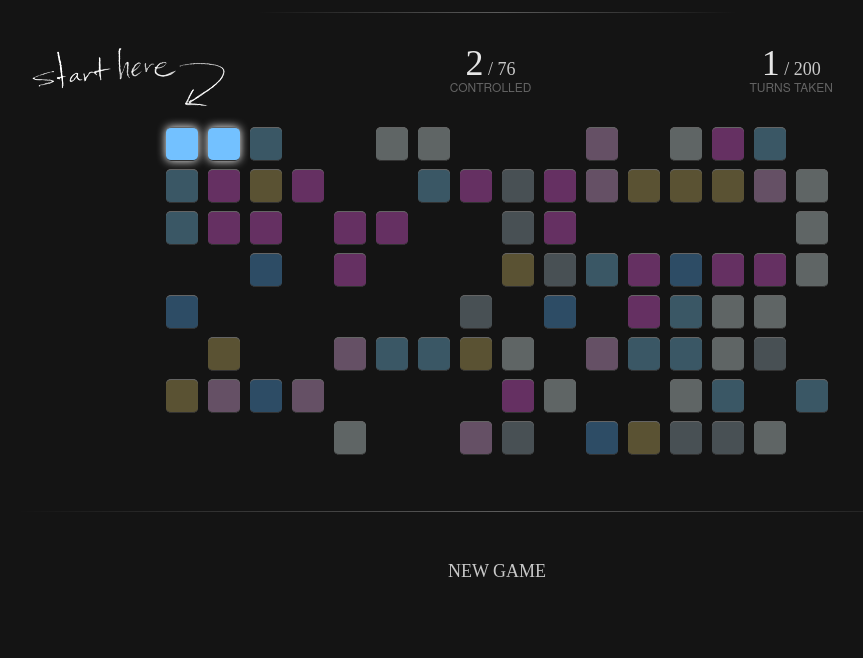
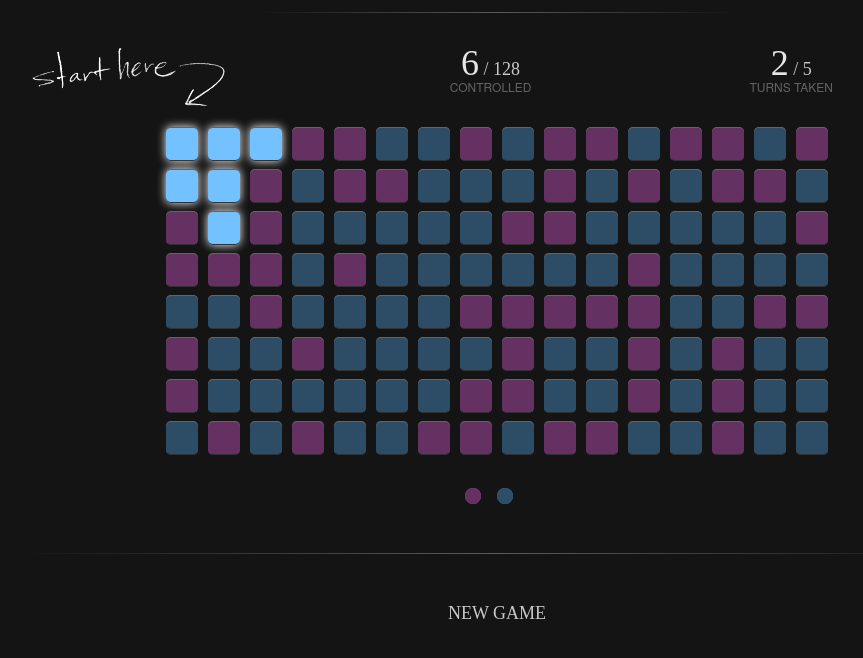
Before and after one commit to k39chen/ColorGame, a plain HTML site: page index.html in a window 1280 px wide. Both pictures are taken after a click on the element 367 px from the left and 276 px from the top of the page. Shown: the part 132-790 px from the top of the page, without its empty margins (143-1006 px from the left). Drawn offline with Linux system fonts and the light colour scheme; a web font is replaced by a local one.

Commit message:
Added a whole slew of functionality and refocused the game objective

```diff
--- a/css/main.css
+++ b/css/main.css
@@ -64,3 +64,6 @@ h1 {
 	font-size: 12px;
 	color: rgb(100,100,100);
 }
+b {
+	font-family: HelveticaNeue;
+}
--- a/index.html
+++ b/index.html
@@ -50,6 +50,7 @@
 
 
 			<div id="canvas"></div>
+			<div id="controlBar"></div>
 
 			<div class="divider"></div>
 
--- a/js/colorGame.js
+++ b/js/colorGame.js
@@ -27,9 +27,9 @@ var OPACITY_CONTROLLED = 0.0;
 var OPACITY_HOVER = 0.0;
 
 // tile states
-var STATE_ACTIVE = "active";
+var STATE_ACTIVE 	 = "controlled";
 var STATE_CONTROLLED = "controlled";
-var STATE_DORMANT = "dormant";
+var STATE_DORMANT 	 = "dormant";
 
 function Game(canvas) {
 
@@ -41,6 +41,7 @@ function Game(canvas) {
 
 	// game components
 	this.canvas = canvas;
+	this.controlBar = $("#controlBar")
 	this.startMarker = $("#start-marker");
 	this.turnsCounter = $("#turns-container");
 	this.completionCounter = $("#completion-container");
@@ -52,7 +53,7 @@ function Game(canvas) {
 		hGap: 10,
 		vGap: 10,
 		animDuration: 250,
-		seed: 60
+		seed: 100
 	};
 
 	// tile constants
@@ -65,7 +66,9 @@ function Game(canvas) {
 	};
 
 	// set of colors
-	this.numColors = 7;
+	this.numColors = 0;
+	this.minColors = 2;
+	this.maxColors = 7;
 	this.colors = [];
 	this.currentColorIndex = -1;
 
@@ -73,7 +76,7 @@ function Game(canvas) {
 	this.numTiles = 0;
 	this.numTurns = 0;
 	this.totalTiles = 0;
-	this.totalTurns = 200;
+	this.totalTurns = 0;
 
 	// cached game metrics
 	this._numTiles = -1;
@@ -84,7 +87,7 @@ function Game(canvas) {
 	// game variables
 	this.anchor = null;
 	this.controlled = [];
-	this.active = [];
+	this.boundary = [];
 
 	this.start = function() {
 
@@ -99,9 +102,13 @@ function Game(canvas) {
 
 		// first we must create the board!
 		self.clear();
-		self.active = [];
 		self.controlled = [];
+		self.boundary = [];
 		_createBoard();
+		_createControlBar();
+
+		// create modal background
+		_createModal();
 
 		// fade everything into existence
 		self.startMarker.css(o).stop().animate(o_,d);
@@ -143,11 +150,24 @@ function Game(canvas) {
 
 	function _createBoard() {
 
+		// hide the modal message
+		_hideModal();
+
 		// generate the appropriate number of colors
 		self.colors = [];
+		self.numColors = Math.floor(Math.random() * (self.maxColors-self.minColors))+self.minColors;
 		for (var i=0; i<self.numColors; i++) {
 			self.colors.push(_generateColor());
 		}
+
+		// set the maximum number of turns to be some calculated number
+		//   5 (2 colors)  + [1-5]
+		//   10 (3 colors) + [6-10]
+		//   15 (4 colors) + [11-15]
+		//   ...
+		var turnsMin = Math.min(5 * (self.numColors - 1),20);
+		var turnsBuffer = Math.min(2 * (self.numColors - 2),10);
+		self.totalTurns = turnsMin + turnsBuffer;
 
 		// allow the canvas to accept absolute positioned elements within it
 		self.canvas.css({
@@ -225,7 +245,6 @@ function Game(canvas) {
 				// define click behaviour
 				mask.click(function(){
 					_takeTurn($(this).data("pos"));
-					_updateHud();
 				});
 
 				// increment the number of tiles on the board
@@ -236,57 +255,137 @@ function Game(canvas) {
 		_setAnchor({x:0,y:0});
 	};
 
+	function _createControlBar() {
+		self.controlBar.empty();
+
+		self.controlBar.css({
+			marginTop: 16,
+			paddingTop: 8,
+			width: "100%",
+			textAlign: "center"
+		});
+
+		var width = self.tile.width/2;
+		var height = self.tile.height/2;
+
+		for (var i=0; i<self.colors.length; i++) {
+			var container = $("<div>")
+				.addClass("control-tile-container")
+				.data("colorIndex",i)
+				.css({
+					display: "inline-block",
+					position: "relative",
+					width: width,
+					height: height,
+					marginRight: 16
+				})
+				.appendTo(self.controlBar);
+
+			var tile = $("<div>")
+				.addClass("control-tile")
+				.data("colorIndex",i)
+				.css({
+					position: "absolute",
+					top: 0, left: 0,
+					width: width,
+					height: height,
+					background: "rgb("+self.colors[i]+")",
+					borderRadius: "50%",
+				})
+				.appendTo(container);
+
+			var mask = $("<div>")
+				.addClass("control-tile-mask")
+				.data("colorIndex",i)
+				.css({
+					position: "absolute",
+					top: 0, left: 0,
+					width: width,
+					height: height,
+					backgroundColor: "black",
+					opacity: OPACITY_NORMAL,
+					borderRadius: "50%",
+					cursor: "pointer"
+				})
+				.appendTo(container);
+
+			mask.mouseover(function(){
+				$(this).css({opacity:OPACITY_NORMAL}).stop().animate({opacity: OPACITY_HOVER}, self.tile.animDuration);
+			});
+			mask.mouseout(function(){
+				$(this).css({opacity:OPACITY_HOVER}).stop().animate({opacity: OPACITY_NORMAL}, self.tile.animDuration);
+			});
+			mask.click(function(){
+				_colorSwap($(this).data("colorIndex"));
+			});
+		}
+	}
+
+	function _createModal() {
+		var modal = $("<div>")
+			.hide()
+			.attr("id","modal")
+			.css({
+				position: "absolute",
+				width: self.canvas.width(),
+				height: self.canvas.height(),
+				background: "rgb(20,20,20)"
+			})
+			.appendTo(self.canvas);
+		var message = $("<div>")
+			.attr("id","modal-message")
+			.css({
+				fontFamily: "HelveticaNeueUltLt",
+				position: "absolute",
+				fontSize: 24,
+				width: "100%",
+				marginTop: 140,
+				textAlign: "center"
+			})
+			.appendTo(modal);
+	}
+
+	function _showModalMessage(text) {
+		$("#modal").show().css({opacity:0}).stop().animate({opacity:0.9},700);
+		$("#modal-message").html(text);
+	}
+	function _hideModal() {
+		$("#modal").css({opacity:0.9}).stop().animate({opacity:0},700,function(){
+			$(this).hide();
+		});
+	}
+
 	function _takeTurn(pos) {
 		var tile = _getTile("("+pos.x+","+pos.y+")");
 		var colorIndex = tile.data("colorIndex");
 
-		// only allow the turn to be taken if it is an uncontrolled piece
-		if (!_isActive(pos)) {
-
-			// update the current color index
-			self.currentColorIndex = tile.data("colorIndex");
-
-			// check if this tile is isolated, if it is isolated then we know that we
-			// are creating a new anchor
-			if (!_isAdjacentToActive(pos)) {
-				_setAnchor(pos);
-			} else {
-				// change the current color to the new one
-				_colorSwap(pos,colorIndex);
-			}
-
-			// increment hte number fo turns taken
-			self.numTurns++;
+		// only process clicks for dormant tiles of different colors than our current color
+		if (_isDormant(pos) && colorIndex != self.currentColorIndex) {
+			// perform actions for swapping colors
+			_colorSwap(colorIndex);
 		}
 	}
 
-	function _isAdjacentToActive(pos) {
-		for (var i=self.active.length-1;i>=0;i--) {
-			if (!self.active[i]) continue;
+	function _colorSwap(colorIndex) {
 
-			var x = self.active[i].x;
-			var y = self.active[i].y;
-			var tile = _getTile("("+x+","+y+")");
+		// the board boundaries
+		var xMin = 0;
+		var xMax = self.board.width - 1;
+		var yMin = 0;
+		var yMax = self.board.height - 1;
 
-			if (pos.x == x-1 && pos.y == y) return true;
-			if (pos.x == x+1 && pos.y == y) return true;
-			if (pos.x == x && pos.y == y-1) return true;
-			if (pos.x == x && pos.y == y+1) return true;
-		}
-		return false;
-	}
+		// update the current color index
+		self.currentColorIndex = colorIndex;
 
-	function _colorSwap(pos,colorIndex) {
+		// see if we can get any adjacent tiles to join our controlled group
+		_checkBoundaries();
 
-		// add clicked tile to the controlled and active group
-		_setActive(pos);
+		// update color swap aesthetic for controlled tiles
+		for (var i=self.controlled.length-1;i>=0;i--) {
+			if (!self.controlled[i]) continue;
 
-		// update color swap aesthetic for active tiles
-		for (var i=self.active.length-1;i>=0;i--) {
-			if (!self.active[i]) continue;
-
-			var x = self.active[i].x;
-			var y = self.active[i].y;
+			var x = self.controlled[i].x;
+			var y = self.controlled[i].y;
 			var tile = _getTile("("+x+","+y+")");
 			var color = "rgb("+self.colors[colorIndex]+")";
 
@@ -298,33 +397,65 @@ function Game(canvas) {
 
 			tile.data("colorIndex",colorIndex);
 		}
+
+		// see if we can remove some of those boundary checks
+		self.boundary = [];
+		for (var i=0; i<self.controlled.length; i++) {
+			var pos = self.controlled[i];
+			var tile = _getTile("("+pos.x+","+pos.y+")");
+
+			var adjacent = [
+				{x: pos.x-1, y: pos.y},
+				{x: pos.x+1, y: pos.y},
+				{x: pos.x, y: pos.y-1},
+				{x: pos.x, y: pos.y+1},
+			];
+
+			var numRoutes = 0;
+			for (var j=0; j<adjacent.length; j++) {
+				var p = adjacent[j], x = p.x, y = p.y;
+				var t = _getTile("("+x+","+y+")");
+				var c = t.data("colorIndex");
+
+				// if it satisifes these conditions, then we will continue to
+				// observe it as a boundary option
+				if (x>=xMin && x<=xMax && y>=yMin && y<=yMax && !_isControlled(p)) {
+					numRoutes++;
+				}
+			}
+			if (numRoutes > 0) {
+				self.boundary.push({x:pos.x,y:pos.y});
+			}
+		}
+
+		// update the player variables
+		self.numTiles = self.controlled.length;
+		self.numTurns++;
+		_updateHud();
 	}
 
 	function _setAnchor(pos) {
 		self.anchor = pos;
 
-		// if we are setting a brand new anchor then we are resetting the
-		// existing set of active tiles
-		_resetActive();
-
 		// get references to the appropriate components
 		var tile = _getTile("("+pos.x+","+pos.y+")");
 		var mask = _getTileMask("("+pos.x+","+pos.y+")");
 
-		// set this as a controlled and active tile
-		_setActive(pos);
+		// update the current color index
+		self.currentColoIndex = tile.data("colorIndex");
+
+		// set this as a controlled tile
+		_setControlled(pos);
+
+		// update the player variables
+		self.numTiles = self.controlled.length;
+		self.numTurns++;
+		_updateHud();
 	}
 
 	function _setControlled(pos) {
 		var tile = _getTile("("+pos.x+","+pos.y+")");
 		var mask = _getTileMask("("+pos.x+","+pos.y+")");
-
-		// push it onto the controlled stack, if it isn't controlled
-		if (!_isControlled(pos)) {
-			self.controlled.push(pos);
-		}
-		// update the number of controlled tiles
-		self.numTiles = self.controlled.length;
 
 		// mark the tile as controlled
 		tile.removeClass(STATE_DORMANT).addClass(STATE_CONTROLLED);
@@ -332,40 +463,32 @@ function Game(canvas) {
 
 		// update aesthetic for controlled groups
 		mask.css({opacity: OPACITY_CONTROLLED});
+		tile.css({boxShadow: "0px 0px 10px rgba(255,255,255,1.0)"});
+
+		// push it onto the controlled stack
+		self.controlled.push(pos);
+		self.boundary.push(pos);
+		self.currentColorIndex = tile.data("colorIndex");
+
+		// see if we can get any more controlled with adjacent tiles!
+		_checkAdjacent(pos);
 	}
 
-	function _setActive(pos) {
-		var tile = _getTile("("+pos.x+","+pos.y+")");
-		var mask = _getTileMask("("+pos.x+","+pos.y+")");
-
-		// mark the tile as active
-		tile.removeClass(STATE_DORMANT).addClass(STATE_ACTIVE);
-		mask.removeClass(STATE_DORMANT).addClass(STATE_ACTIVE);
-
-		// update aesthetic for active groups
-		tile.css({boxShadow: "0px 0px 10px rgba(255,255,255,1.0)"});
-
-		// if this tile is active, then it must also be controlled
-		_setControlled(pos);
-
-		// push it onto the active stack
-		self.active.push(pos);
-
-		// see if we can get any more active with adjacent tiles!
-		_checkNeighbours();
+	function _checkBoundaries() {
+		for (var i=0; i<self.boundary.length; i++) {
+			_checkAdjacent(self.boundary[i]);
+		}
 	}
 
-	function _checkNeighbours() {
+	function _checkAdjacent(pos) {
 		var xMin = 0;
 		var xMax = self.board.width - 1;
 		var yMin = 0;
 		var yMax = self.board.height - 1;
 
-		var queue = self.active.slice(0);
+		var tile = _getTile("("+x+","+y+")");
 
-		while (queue.length > 0) {
-			var pos = queue.shift();
-
+		// define the coordinates of the adjacent tiles
 		var adjacentTiles = [
 			{x: pos.x-1, y: pos.y},
 			{x: pos.x+1, y: pos.y},
@@ -373,40 +496,22 @@ function Game(canvas) {
 			{x: pos.x, y: pos.y+1}
 		];
 
+		// check if any of the adjacent tiles can be added to the controlled group
 		for (var i=0; i<adjacentTiles.length; i++) {
 			var p = adjacentTiles[i], x = p.x, y = p.y;
-				var tile = _getTile("("+x+","+y+")");
-				var colorIndex = tile.data("colorIndex");
+			var adjacentTile = _getTile("("+x+","+y+")");
+			var colorIndex = adjacentTile.data("colorIndex");
 
-				// if it doesn't satisfy our constraints then don't bother looking
-				// at this neighbouring tile
-				if (x < xMin || x > xMax || y < yMin || y > yMax) continue;
-
-				// check if this tile is already in our active list
-				var isActive = _isActive(p);
-
-				// only add inactive tiles that match our color of interest
-				if (!isActive && colorIndex == self.currentColorIndex) {
-					_setActive(p);
+			// is not blocked only if this adjacent tile respects the board boundaries
+			// and is an uncontrolled tile that matches our color of interest
+			if (x >= xMin && x <= xMax && y >= yMin && y <= yMax &&
+				!_isControlled(p) && colorIndex == self.currentColorIndex)
+			{
+				// mark this tile as a controlled tile, and subsequently check its adjacent
+				// tiles as well!
+				_setControlled(p);
 			}
 		}
-		}
-	}
-
-	function _resetActive() {
-		// go through the current set of active tiles and strip them of active status
-		for (var i=0; i<self.active.length; i++) {
-			if (!self.active[i]) continue;
-
-			var x = self.active[i].x;
-			var y = self.active[i].y;
-			var tile = _getTile("("+x+","+y+")");
-
-			// update aesthetic for active groups
-			tile.css({boxShadow: "0px 0px 10px rgba(255,255,255,0.0)"})
-				.removeClass(STATE_ACTIVE);
-		}
-		self.active = [];
 	}
 
 	function _updateHud(noAnimation) {
@@ -437,6 +542,69 @@ function Game(canvas) {
 				$(this).html(value);
 				$(this).css({opacity:0.0}).stop().animate({opacity:1.0},duration);
 			});
+		}
+
+
+		// determine what game state we are in now
+		var modalMessage = "";
+		if (self.numTiles == self.totalTiles) {
+			var easeOfCompletion = self.numTurns / self.totalTurns
+			if (easeOfCompletion == 1.00) {
+				modalMessage =
+					"<b>BY THE SKIN OF YOUR TEETH!</b><br>"+
+					"You have successfully controlled "+
+					"<b>"+self.totalTiles+"</b>"+" tiles with no turns remaining!";
+			} else if (easeOfCompletion >= 0.75) {
+				modalMessage =
+					"<b>Congratulations!</b><br>"+
+					"You have successfully controlled "+
+					"<b>"+self.totalTiles+"</b>"+" tiles in "+
+					"<b>"+self.numTurns+"</b> turns!";
+			} else if (easeOfCompletion >= 0.5) {
+				modalMessage =
+					"<b>WOOOW!</b>"+
+					"<br>You have successfully controlled "+
+					"<b>"+self.totalTiles+"</b>"+" tiles in just"+
+					"<b>"+self.numTurns+"</b> turns!";
+			} else {
+				modalMessage =
+					"<b>AMAZING!</b><br>"+
+					"You have successfully controlled "+
+					"<b>"+self.totalTiles+"</b>"+" tiles in only "+
+					"<b>"+self.numTurns+"</b> turns!";
+			}
+			_showModalMessage(modalMessage);
+			return;
+		}
+		if (self.numTurns >= self.totalTurns) {
+			var completion = self.numTiles / self.totalTiles;
+			if (completion >= 0.90) {
+				modalMessage =
+				"<b>SO CLOSE!</b><br/>"+
+				"You managed to control "+
+				"<b>"+Math.floor(completion*100)+"%</b> "+
+				"of the board."
+			} else if (completion >= 0.60) {
+				modalMessage =
+				"<b>GAME OVER!</b><br/>"+
+				"You only managed to control "+
+				"<b>"+Math.floor(completion*100)+"%</b> "+
+				"of the board."
+			} else if (completion >= 0.40) {
+				modalMessage =
+				"<b>WHAT ARE YOU DOING?</b><br/>"+
+				"You only managed to control "+
+				"<b>"+Math.floor(completion*100)+"%</b> "+
+				"of the board."
+			} else {
+				modalMessage =
+				"<b>YOU'RE SO BAD YOU SHOULD PLAY AGAIN</b><br/>"+
+				"You only managed to control "+
+				"<b>"+Math.floor(completion*100)+"%</b> "+
+				"of the board."
+			}
+			_showModalMessage(modalMessage);
+			return;
 		}
 	}
 
@@ -480,7 +648,6 @@ function Game(canvas) {
 	}
 
 	// state checkers
-	function _isActive(pos) { return _getTile("("+pos.x+","+pos.y+")").hasClass(STATE_ACTIVE); }
 	function _isControlled(pos) { return _getTile("("+pos.x+","+pos.y+")").hasClass(STATE_CONTROLLED); }
 	function _isDormant(pos) { return _getTile("("+pos.x+","+pos.y+")").hasClass(STATE_DORMANT); }
 
```
Lines whose indentation alone changed are shown as unchanged.
